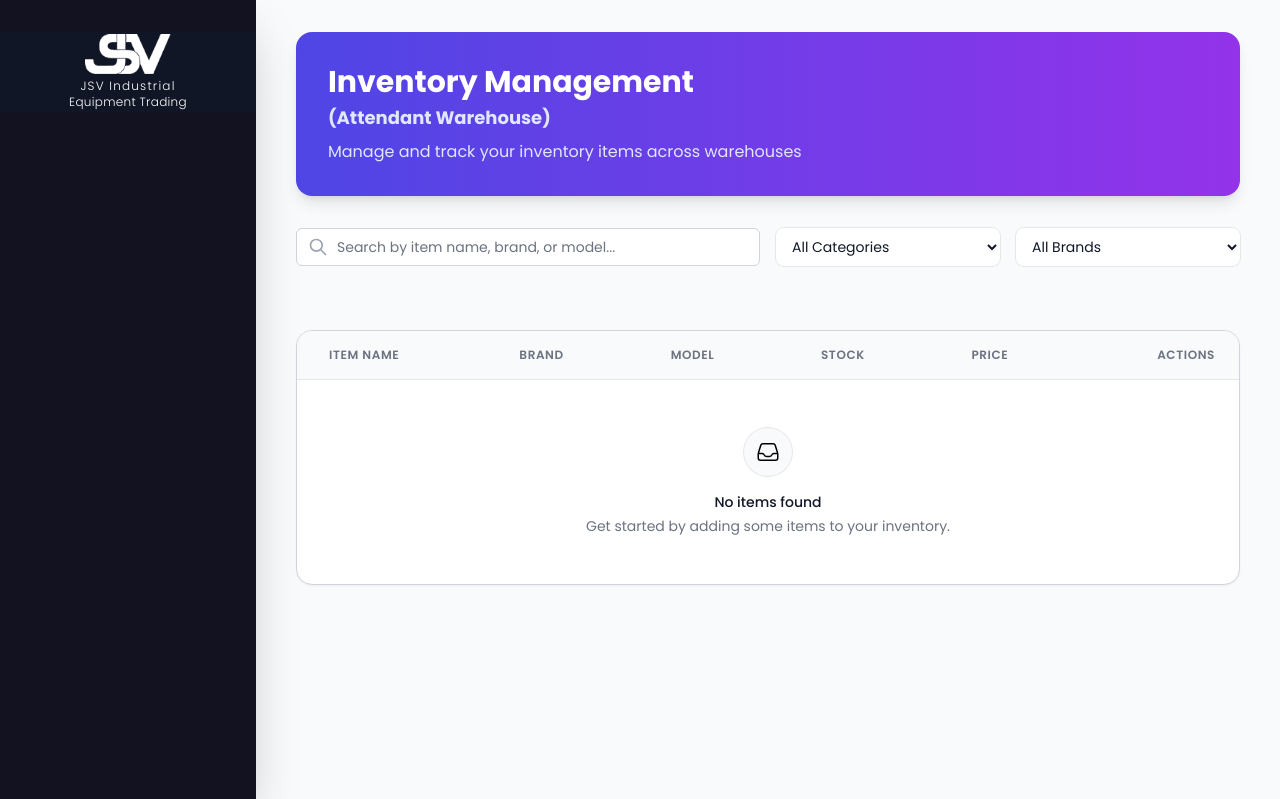
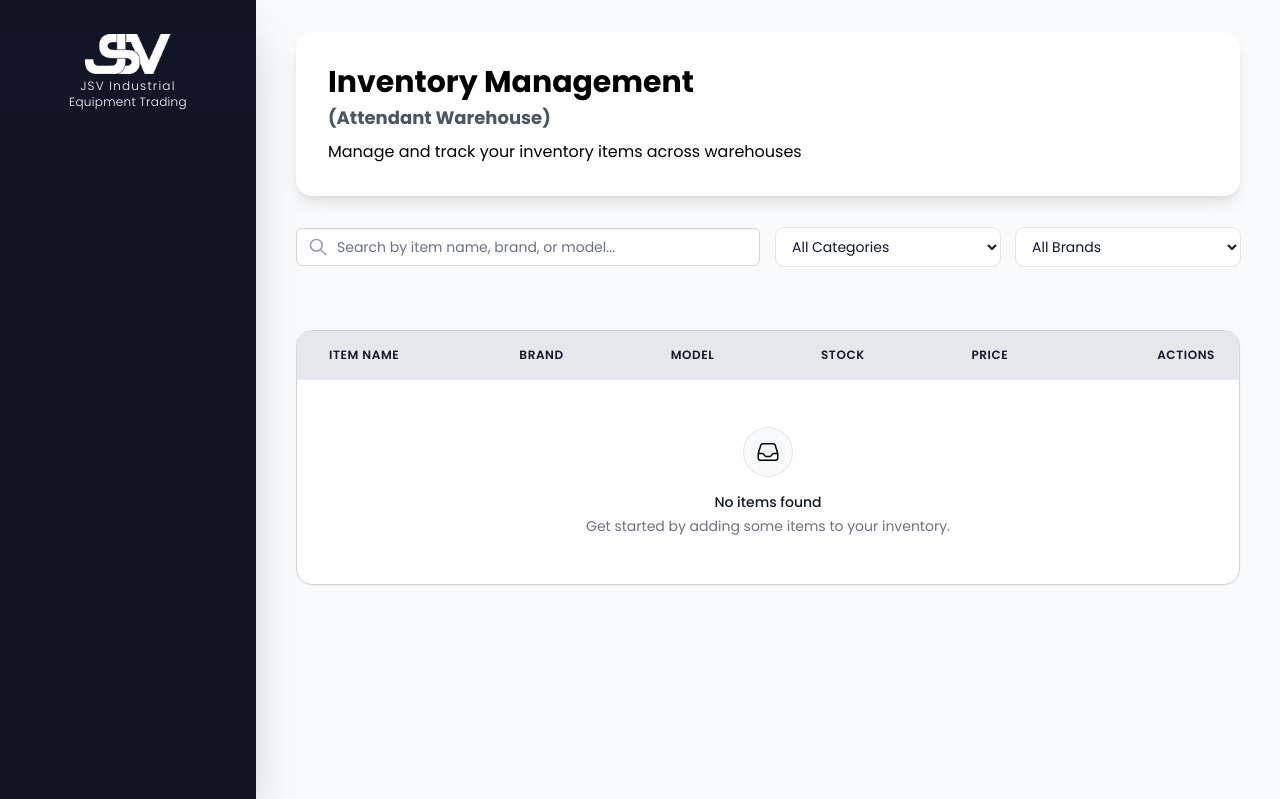
Before and after one commit to chadixearth-bit/jsv, a Django app: page /inventory/items/ in a window 1280 px wide. Shown: the top 799 px of the page. Run offline with Django 5.2, Linux system fonts and the light colour scheme; data comes from the database, SQL or seed files in the repository; data that the repository does not hold is empty; parts of the project's set-up code (start-up, migrations or seed data) failed here and were passed over; some libraries are stand-ins or nearby versions; some web fonts are replaced.

Commit message:
Update UI: Consistent styling across delivery, sales, and inventory lists
- Replace gradient backgrounds with clean white
- Update text colors for better contrast
- Standardize button styles with slate color scheme
- Improve table header styling

```diff
--- a/tailwind_django/inventory/templates/inventory/inventory_list.html
+++ b/tailwind_django/inventory/templates/inventory/inventory_list.html
@@ -18,19 +18,19 @@
             {% endif %} -->
 
             <!-- Page Header -->
-            <div class="mb-8 bg-gradient-to-r from-indigo-600 to-purple-600 rounded-2xl shadow-lg transform hover:scale-[1.02] transition-transform duration-300">
+            <div class="mb-8 bg-white rounded-2xl shadow-lg transform hover:scale-[1.02] transition-transform duration-300">
                 <div class="px-6 py-8 sm:px-8">
                     <div class="flex items-center justify-between">
                         <div>
-                            <h1 class="text-2xl sm:text-3xl font-bold text-white">
+                            <h1 class="text-2xl sm:text-3xl font-bold text-black">
                                 Inventory Management
                                 {% if not request.user.customuser.role == 'admin' %}
-                                <span class="text-indigo-100 text-lg block mt-1">
+                                <span class="text-gray-600 text-lg block mt-1">
                                     {% if is_main_warehouse %}(Manager Warehouse){% else %}(Attendant Warehouse){% endif %}
                                 </span>
                                 {% endif %}
                             </h1>
-                            <p class="mt-2 text-indigo-100 text-sm sm:text-base">
+                            <p class="mt-2 text-gray-600text-sm sm:text-base">
                                 Manage and track your inventory items across warehouses
                             </p>
                         </div>
@@ -146,39 +146,39 @@
             <div class="bg-white rounded-2xl shadow-sm overflow-hidden border border-gray-300">
                 <div class="overflow-x-auto">
                     <table class="min-w-full divide-y divide-gray-200">
-                        <thead class="bg-gray-50">
+                        <thead class="bg-gray-200">
                             <tr>
-                                <th scope="col" class="px-6 py-4 text-left text-xs font-semibold text-gray-500 uppercase tracking-wider">
+                                <th scope="col" class="px-6 py-4 text-left text-xs font-semibold text-gray-900 uppercase tracking-wider">
                                     <div class="flex items-center space-x-2">
                                         <i class="fas fa-box-open text-gray-400"></i>
                                         <span>Item Name</span>
                                     </div>
                                 </th>
-                                <th scope="col" class="px-6 py-4 text-left text-xs font-semibold text-gray-500 uppercase tracking-wider hidden md:table-cell">
+                                <th scope="col" class="px-6 py-4 text-left text-xs font-semibold text-gray-900 uppercase tracking-wider hidden md:table-cell">
                                     <div class="flex items-center space-x-2">
                                         <i class="fas fa-copyright text-gray-400"></i>
                                         <span>Brand</span>
                                     </div>
                                 </th>
-                                <th scope="col" class="px-6 py-4 text-left text-xs font-semibold text-gray-500 uppercase tracking-wider hidden lg:table-cell">
+                                <th scope="col" class="px-6 py-4 text-left text-xs font-semibold text-gray-900 uppercase tracking-wider hidden lg:table-cell">
                                     <div class="flex items-center space-x-2">
                                         <i class="fas fa-barcode text-gray-400"></i>
                                         <span>Model</span>
                                     </div>
                                 </th>
-                                <th scope="col" class="px-6 py-4 text-left text-xs font-semibold text-gray-500 uppercase tracking-wider">
+                                <th scope="col" class="px-6 py-4 text-left text-xs font-semibold text-gray-900 uppercase tracking-wider">
                                     <div class="flex items-center space-x-2">
                                         <i class="fas fa-cubes text-gray-400"></i>
                                         <span>Stock</span>
                                     </div>
                                 </th>
-                                <th scope="col" class="px-6 py-4 text-left text-xs font-semibold text-gray-500 uppercase tracking-wider">
+                                <th scope="col" class="px-6 py-4 text-left text-xs font-semibold text-gray-900 uppercase tracking-wider">
                                     <div class="flex items-center space-x-2">
                                         <i class="fas fa-dollar-sign text-gray-400"></i>
                                         <span>Price</span>
                                     </div>
                                 </th>
-                                <th scope="col" class="px-6 py-4 text-right text-xs font-semibold text-gray-500 uppercase tracking-wider">Actions</th>
+                                <th scope="col" class="px-6 py-4 text-right text-xs font-semibold text-gray-900 uppercase tracking-wider">Actions</th>
                             </tr>
                         </thead>
                         <tbody class="divide-y divide-gray-200">
```
Also changed, not shown: tailwind_django/requisition/templates/requisition/delivery_list.html (+5 -5 lines), tailwind_django/sales/templates/sales/sale_list.html (+5 -5 lines).
